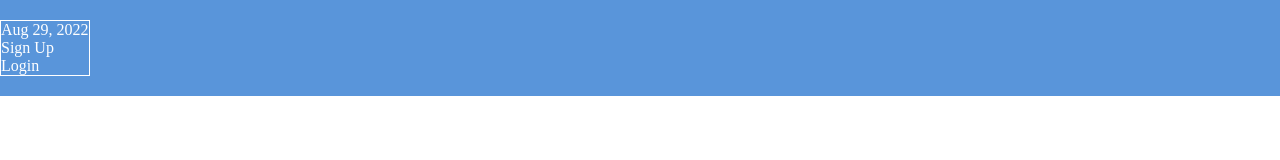
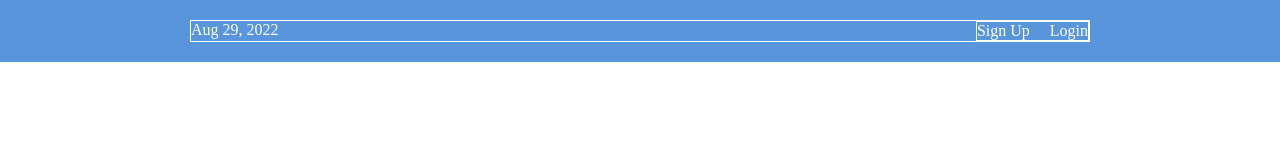
Before and after one commit to playdohface/flexpractie, a plain HTML site: page index.html in a window 1280 px wide. Drawn offline with Linux system fonts and the light colour scheme.

Commit message:
Make basic menu layout

```diff
--- a/index.html
+++ b/index.html
@@ -11,9 +11,10 @@
     <div class="menu-container">
         <div class="menu">
             <div class="date">Aug 29, 2022</div>
-            <div class="signup">Sign Up</div>
-            <div class="login">Login</div>
-
+            <div class="links">
+                <div class="signup">Sign Up</div>
+                <div class="login">Login</div>
+            </div>
         </div>
     </div>
 
--- a/styles.css
+++ b/styles.css
@@ -9,9 +9,23 @@
     color: #fff;
     background-color: #5995DA;
     padding: 20px 0;
+    display: flex;
+    justify-content: center;
 }
 
 .menu {
     border: 1px solid #fff;
-    width: 90px;
+    width: 900px;
+    display: flex;
+    justify-content: space-between;
 }
+
+.links {
+    border: 1px solid #fff;
+    display: flex;
+    justify-content: flex-end;
+}
+
+.login {
+    margin-left: 20px;
+}
```
